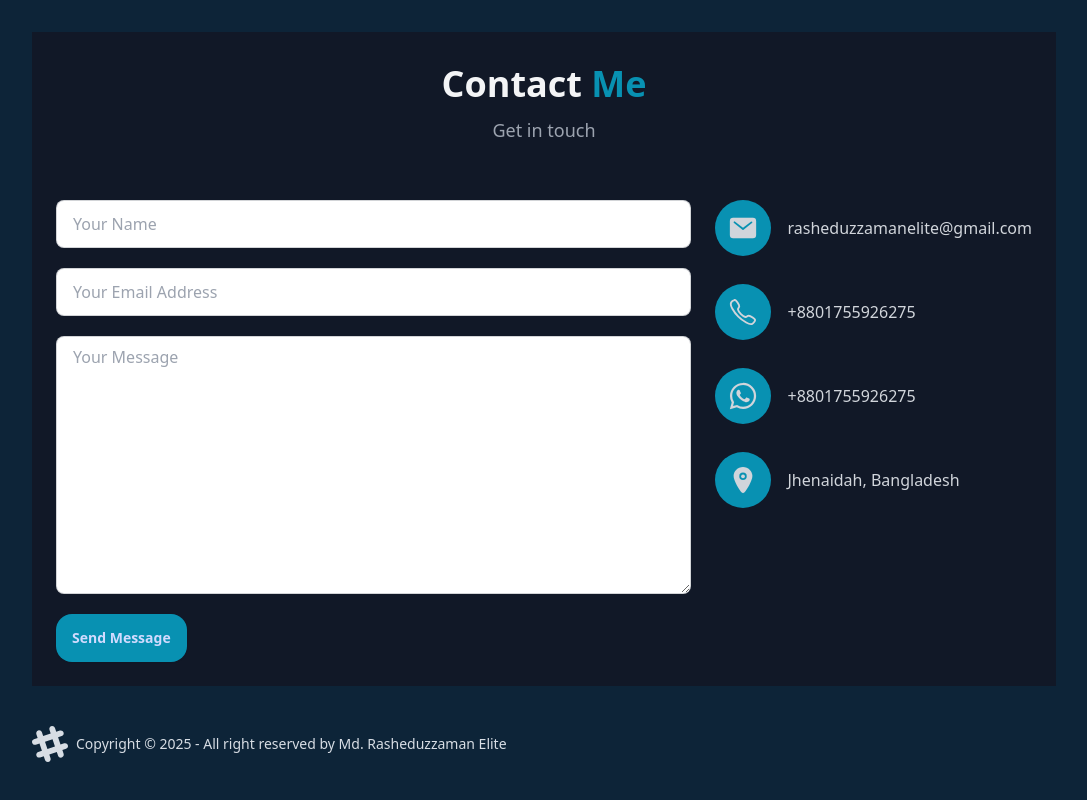
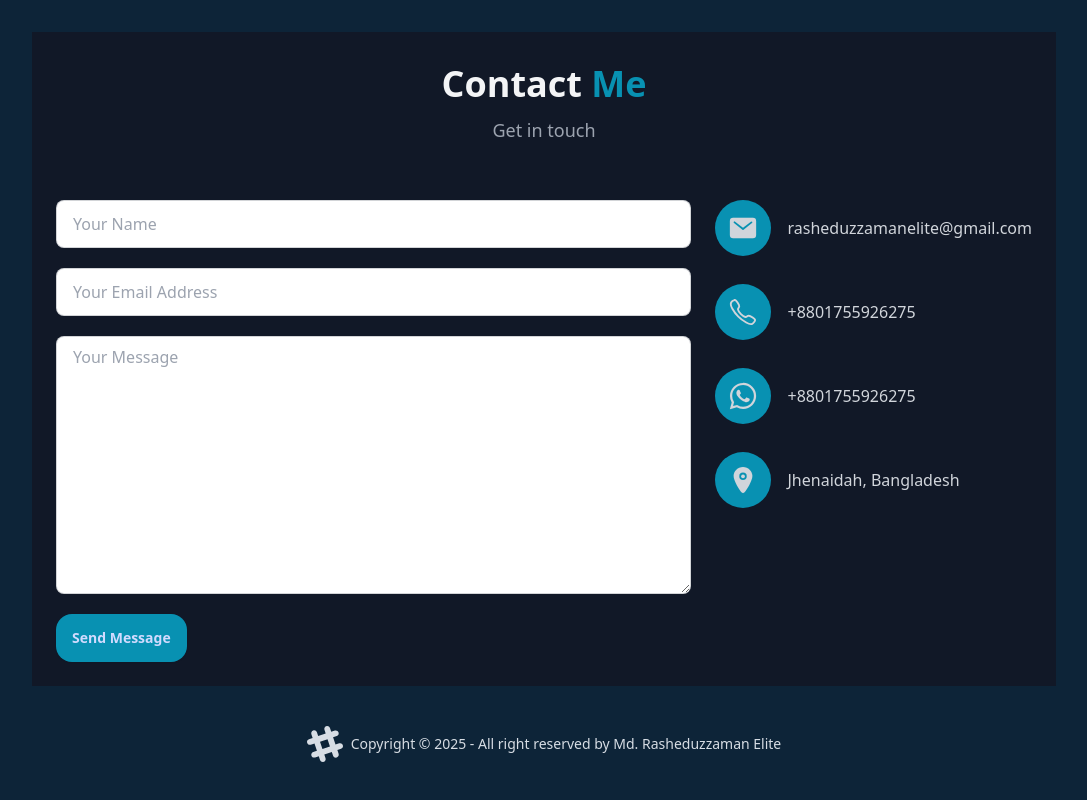
Before and after one commit to elite1122/Portfolio, a React (Vite) app: page / in a window 1280 px wide. Shown: the part 3353-4153 px from the top of the page, without its empty margins (96-1183 px from the left). Built offline with nearby package versions, Linux system fonts and the light colour scheme.

Commit message:
updated footer

```diff
--- a/src/Component/Footer/Footer.jsx
+++ b/src/Component/Footer/Footer.jsx
@@ -2,7 +2,7 @@ import React from 'react';
 
 const Footer = () => {
     return (
-        <footer className="footer text-neutral-content items-center pb-12">
+        <footer className="footer text-neutral-content items-center justify-center pb-12">
             <aside className="grid-flow-col items-center">
                 <svg
                     width="36"
```
